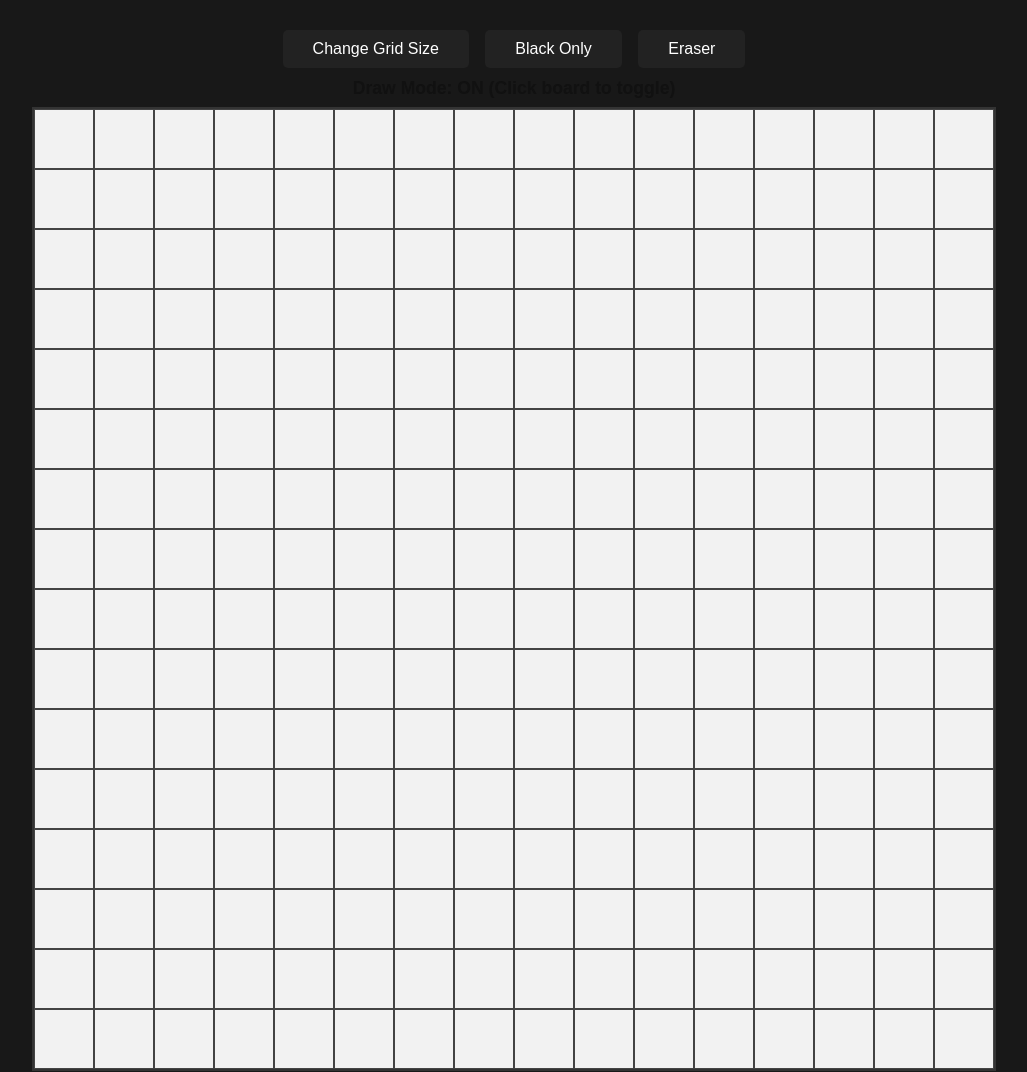
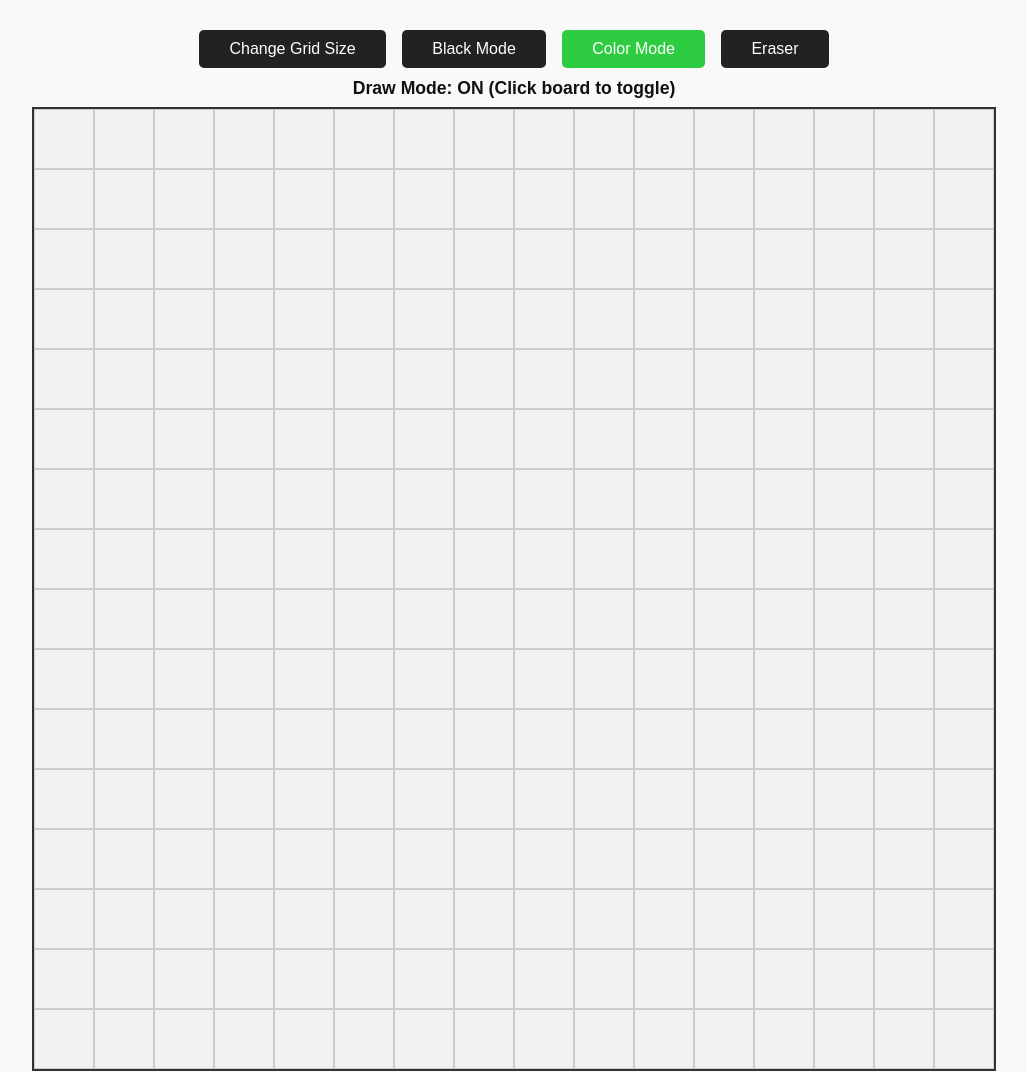
Before and after one commit to KingKabari/Etch-a-Sketch, a plain HTML site: page index.html in a window 1280 px wide. Shown: the whole page, without its empty margins (126-1153 px from the left). Drawn offline with Linux system fonts and the light colour scheme.

Commit message:
Add color mode button and update usage instructions in README.md

```diff
--- a/index.html
+++ b/index.html
@@ -9,7 +9,8 @@
 <body>
   <div class="controls">
     <button id="resize-btn">Change Grid Size</button>
-    <button id="black-btn">Black Only</button>
+    <button id="black-btn">Black Mode</button>
+    <button id="color-btn" class="active">Color Mode</button>
     <button id="eraser-btn">Eraser</button>
   </div>
   <div id="status" style="text-align:center; margin-bottom:8px; font-weight:bold; color:#111;">
--- a/script.js
+++ b/script.js
@@ -1,5 +1,6 @@
 const container = document.querySelector('.container');
 const resizeBtn = document.getElementById('resize-btn');
+const colorBtn = document.getElementById('color-btn');
 const blackBtn = document.getElementById('black-btn');
 const eraserBtn = document.getElementById('eraser-btn');
 const statusLabel = document.getElementById('status');
@@ -16,12 +17,13 @@ function updateStatusLabel() {
 
 function setMode(newMode) {
   mode = newMode;
+  colorBtn.classList.toggle('active', mode === 'color');
   blackBtn.classList.toggle('active', mode === 'black');
   eraserBtn.classList.toggle('active', mode === 'eraser');
   resizeBtn.classList.remove('active');
 }
 
-// Mode button listeners
+colorBtn.addEventListener('click', () => setMode('color'));
 blackBtn.addEventListener('click', () => setMode('black'));
 eraserBtn.addEventListener('click', () => setMode('eraser'));
 
--- a/styles.css
+++ b/styles.css
@@ -1,6 +1,6 @@
 body {
-  background: #181818;
-  color: #DDD;
+  background: #f9f9f9;
+  color: #222;
   font-family: Arial, sans-serif;
   margin: 0;
   padding: 0;
@@ -22,8 +22,10 @@ body {
   cursor: pointer;
   transition: background .15s;
 }
-.controls button:hover, .controls button.active {
-  background: #333;
+
+.controls button.active {
+  background: #2ecc40;
+  color: #fff;
 }
 
 .container {
@@ -31,14 +33,14 @@ body {
   flex-wrap: wrap;
   width: 960px;
   height: 960px;
-  margin: 0 auto;
+  margin: 0 auto 30px auto;
   border: 2px solid #333;
   background: #f2f2f2;
 }
 
 .square {
   box-sizing: border-box;
-  border: 1px solid #444;
+  border: 1px solid #ccc;
   background-color: transparent;
   transition: background-color 0.2s;
 }
```
Also changed, not shown: 1 other file.
